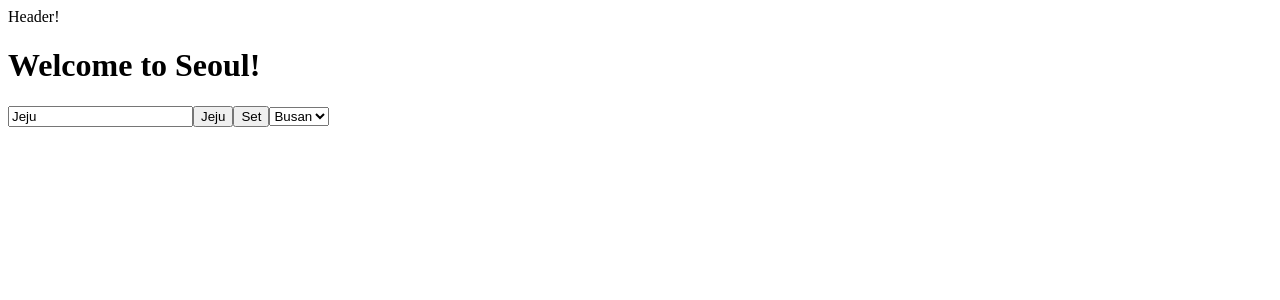
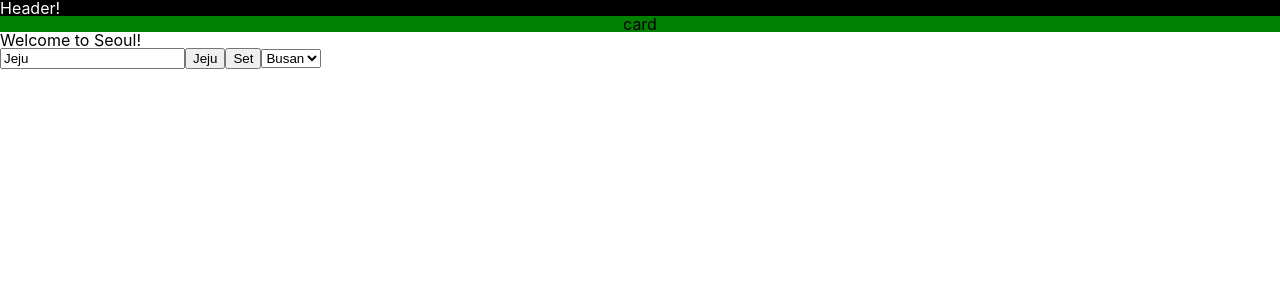
Before and after one commit to iamhayoung/vue2-boilerplate, a Vue app: page / in a window 1280 px wide. Shown: the top 300 px of the page. Built offline with nearby package versions, Linux system fonts and the light colour scheme.

Commit message:
Add: SCSS 설치, Reset, Variables, Mixin.scss 생성 및 적용

```diff
--- a/package.json
+++ b/package.json
@@ -20,7 +20,10 @@
     "eslint-config-prettier": "^8.3.0",
     "eslint-plugin-prettier": "^3.4.0",
     "eslint-plugin-vue": "^6.2.2",
+    "node-sass": "^6.0.1",
     "prettier": "^1.19.1",
+    "sass": "^1.37.5",
+    "sass-loader": "^10.2.0",
     "vue-router": "^3.5.2",
     "vue-template-compiler": "^2.6.11"
   },
--- /dev/null
+++ b/src/assets/scss/_common.scss
@@ -0,0 +1 @@
+// common: 모든 컴포넌트에서 공용으로 사용되는 스타일을 지정
--- /dev/null
+++ b/src/assets/scss/_reset.scss
@@ -0,0 +1,156 @@
+// reset
+
+* {
+  box-sizing: border-box;
+}
+
+html,
+body,
+div,
+span,
+applet,
+object,
+iframe,
+h1,
+h2,
+h3,
+h4,
+h5,
+h6,
+p,
+blockquote,
+pre,
+a,
+abbr,
+acronym,
+address,
+big,
+cite,
+code,
+del,
+dfn,
+em,
+img,
+ins,
+kbd,
+q,
+s,
+samp,
+small,
+strike,
+strong,
+sub,
+sup,
+tt,
+var,
+b,
+u,
+i,
+center,
+dl,
+dt,
+dd,
+ol,
+ul,
+li,
+fieldset,
+form,
+label,
+legend,
+table,
+caption,
+tbody,
+tfoot,
+thead,
+tr,
+th,
+td,
+article,
+aside,
+canvas,
+details,
+embed,
+figure,
+figcaption,
+footer,
+header,
+hgroup,
+menu,
+nav,
+output,
+ruby,
+section,
+summary,
+time,
+mark,
+audio,
+video {
+  margin: 0;
+  padding: 0;
+  border: 0;
+  font-size: 100%;
+  font: inherit;
+  text-decoration: none;
+  vertical-align: baseline;
+}
+
+article,
+aside,
+details,
+figcaption,
+figure,
+footer,
+header,
+hgroup,
+menu,
+nav,
+section {
+  display: block;
+}
+
+body {
+  font-family: -apple-system, BlinkMacSystemFont, 'Segoe UI', Roboto, Oxygen, Ubuntu, Cantarell,
+    'Open Sans', 'Helvetica Neue', sans-serif;
+  line-height: 1;
+}
+
+ol,
+ul {
+  list-style: none;
+}
+
+blockquote,
+q {
+  quotes: none;
+}
+
+blockquote:before,
+blockquote:after,
+q:before,
+q:after {
+  content: '';
+  content: none;
+}
+
+table {
+  border-collapse: collapse;
+  border-spacing: 0;
+}
+
+a {
+  color: inherit;
+  text-decoration: none;
+}
+
+img {
+  width: 100%;
+}
+
+input:focus {
+  outline: none;
+}
+
+button {
+  outline: none;
+  cursor: pointer;
+}
--- /dev/null
+++ b/src/assets/scss/index.scss
@@ -0,0 +1,4 @@
+// index: Partial SCSS을 모아 컴파일
+
+@import 'reset';
+@import 'common';
--- /dev/null
+++ b/src/assets/scss/mixins.scss
@@ -0,0 +1,12 @@
+@mixin flex($justify, $align) {
+  display: flex;
+  justify-content: $justify;
+  align-items: $align;
+}
+
+@mixin flexColumn($justify, $align) {
+  display: flex;
+  flex-direction: column;
+  justify-content: $justify;
+  align-items: $align;
+}
--- /dev/null
+++ b/src/assets/scss/variables.scss
@@ -0,0 +1,3 @@
+/* Colors */
+$white: #fff;
+$black: #000;
--- /dev/null
+++ b/src/components/layout/Card.vue
@@ -0,0 +1,16 @@
+<template>
+  <div class="card">card</div>
+</template>
+
+<script>
+export default {
+  name: 'Card',
+};
+</script>
+
+<style lang="scss" scoped>
+.card {
+  @include flex(center, center);
+  background: green;
+}
+</style>
--- a/src/components/layout/Header.vue
+++ b/src/components/layout/Header.vue
@@ -1,9 +1,24 @@
 <template>
-  <header>Header!</header>
+  <div>
+    <header>Header!</header>
+    <Card />
+  </div>
 </template>
 
 <script>
+import Card from './Card';
+
 export default {
   name: 'Header', // 이 컴포넌트의 이름은 header다
+  components: {
+    Card, // 이안에서 연결해줌
+  },
 };
 </script>
+
+<style lang="scss" scoped>
+header {
+  background: black;
+  color: white;
+}
+</style>
--- a/src/main.js
+++ b/src/main.js
@@ -1,6 +1,8 @@
 import Vue from 'vue';
 import App from './App.vue';
 import router from './router';
+
+import '@/assets/scss/index.scss';
 
 Vue.config.productionTip = false;
 
--- /dev/null
+++ b/vue.config.js
@@ -0,0 +1,13 @@
+module.exports = {
+  css: {
+    loaderOptions: {
+      // @/ is an alias to src/
+      scss: {
+        additionalData: `
+          @import "~@/assets/scss/variables.scss";
+          @import "~@/assets/scss/mixins.scss";
+        `,
+      },
+    },
+  },
+};
```
Also changed, not shown: 1 other file (tests, documents, lock files or other folders).
